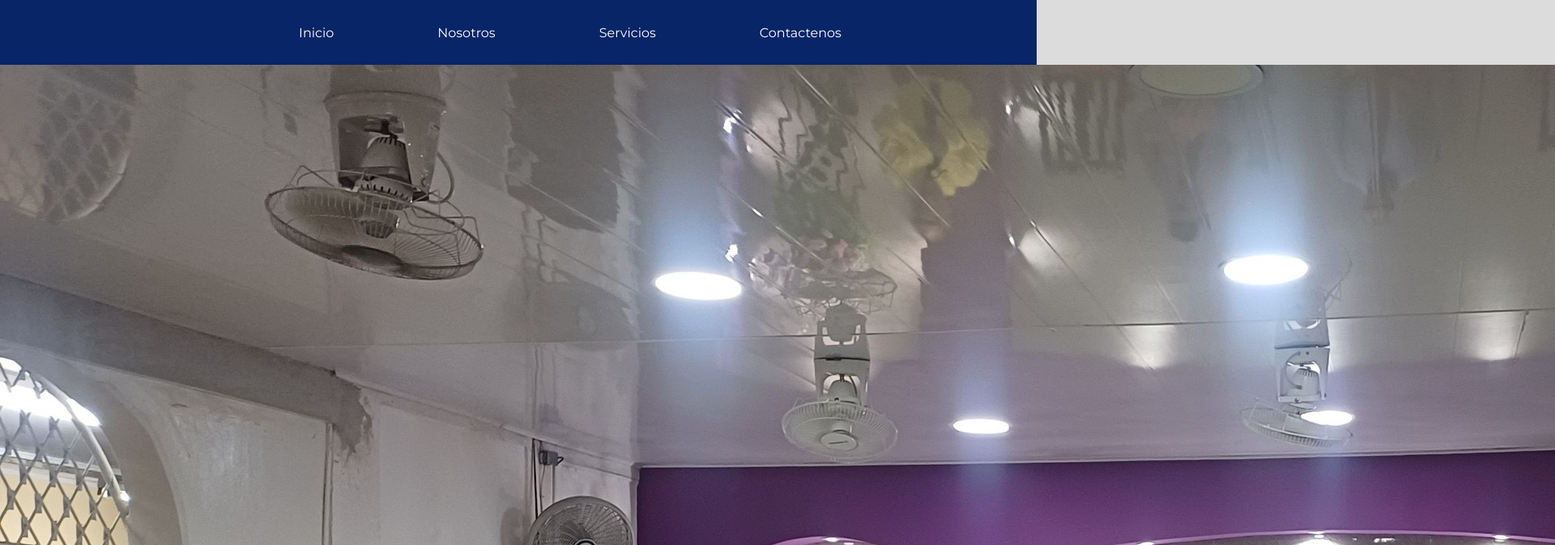
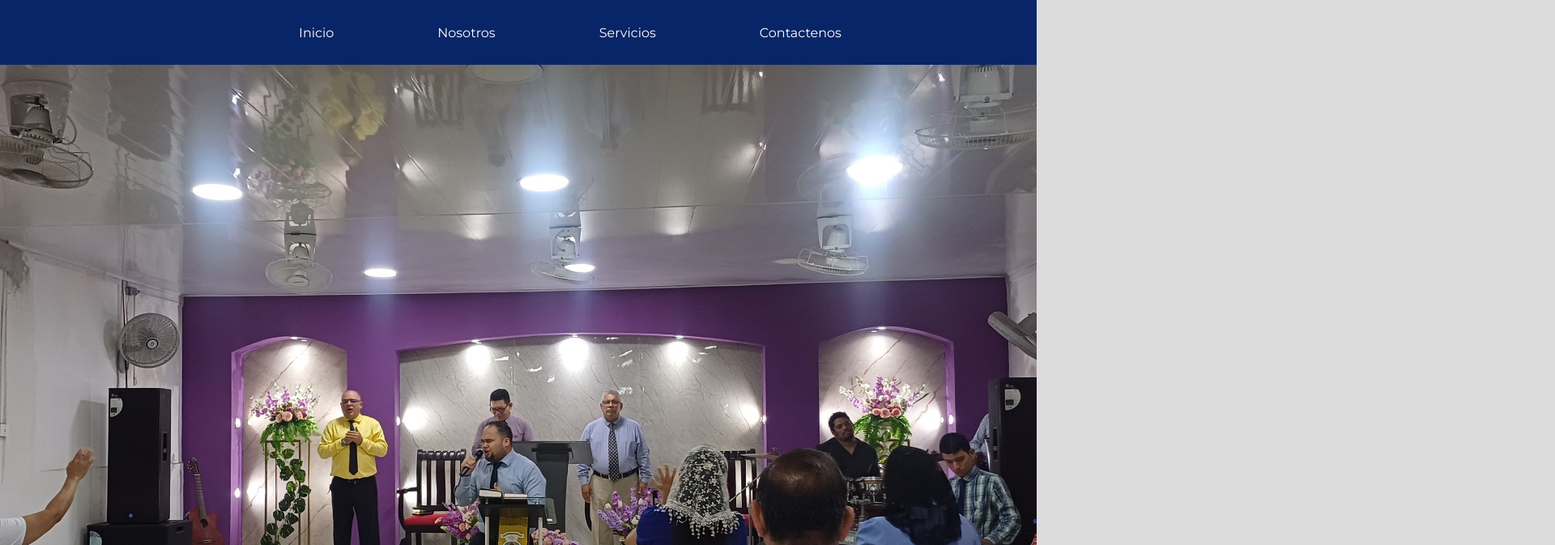
Before and after one commit to eamador1/4esquinas, a Gatsby site: page / in a window 1280 px wide. Shown: the top 673 px of the page at 81% size, 1920 px wide, since content can reach past the window. Built offline with nearby package versions, Linux system fonts and the light colour scheme; Gatsby itself is replaced by a stand-in of ours.

Commit message:
import styles and StaticImage to index.js

```diff
--- a/src/pages/index.js
+++ b/src/pages/index.js
@@ -1,13 +1,15 @@
 import * as React from "react"
 import Layout from "../components/Layout"
-import hero from '../assets/vista frente.jpg';
+import * as styles from '../Styles/index.module.css';
+import { StaticImage } from "gatsby-plugin-image";
 
 export default function Home() {
   return (
     <Layout>
       <section>
-        <img className="hero" src={hero} alt="Hero"/>
-
+        <div className={styles.heroCont}>
+          <StaticImage className={styles.hero} src="../assets/vista frente.jpg" alt="Hero"/>
+        </div>
       </section>
     </Layout>
   )
```
